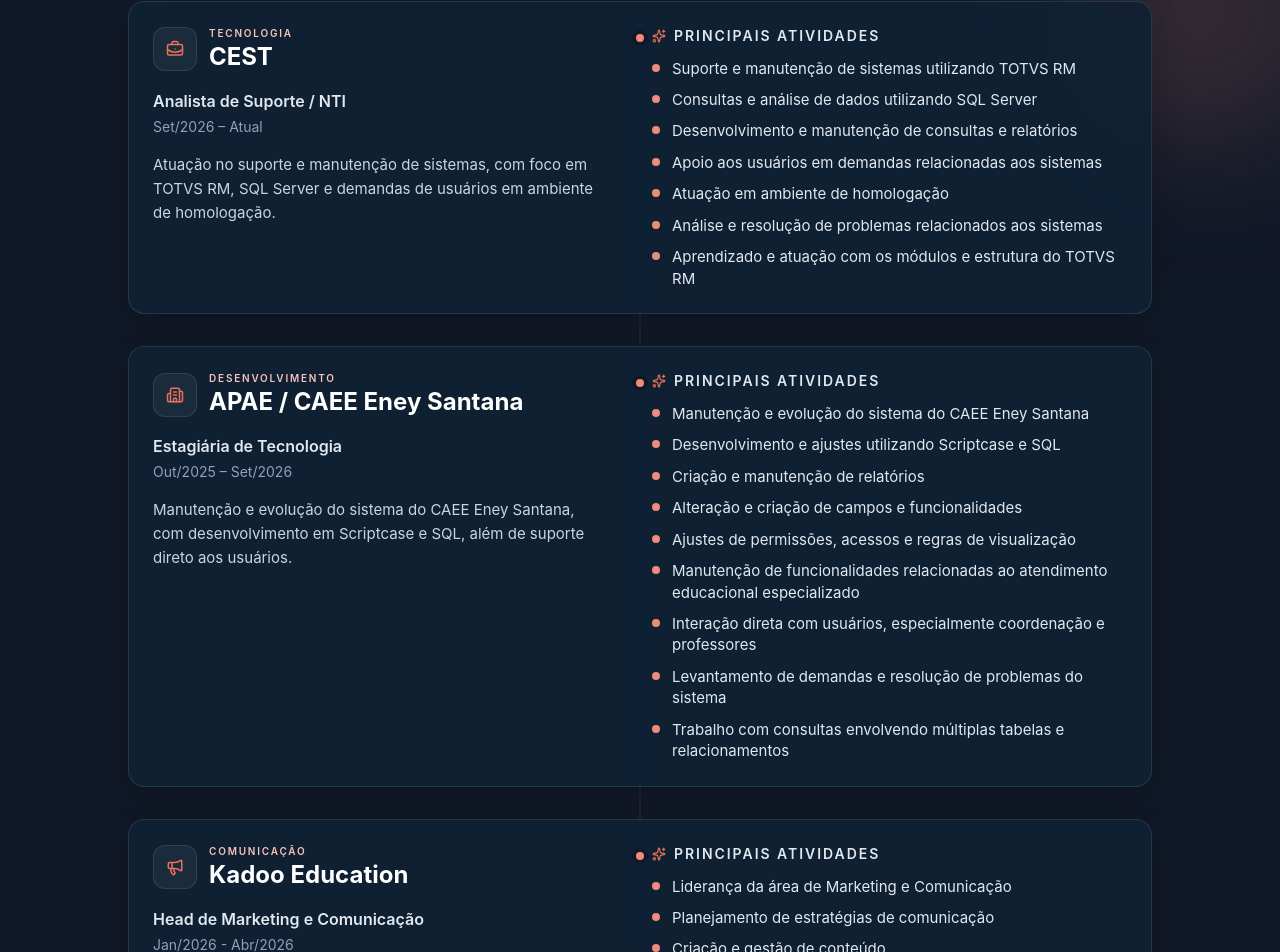
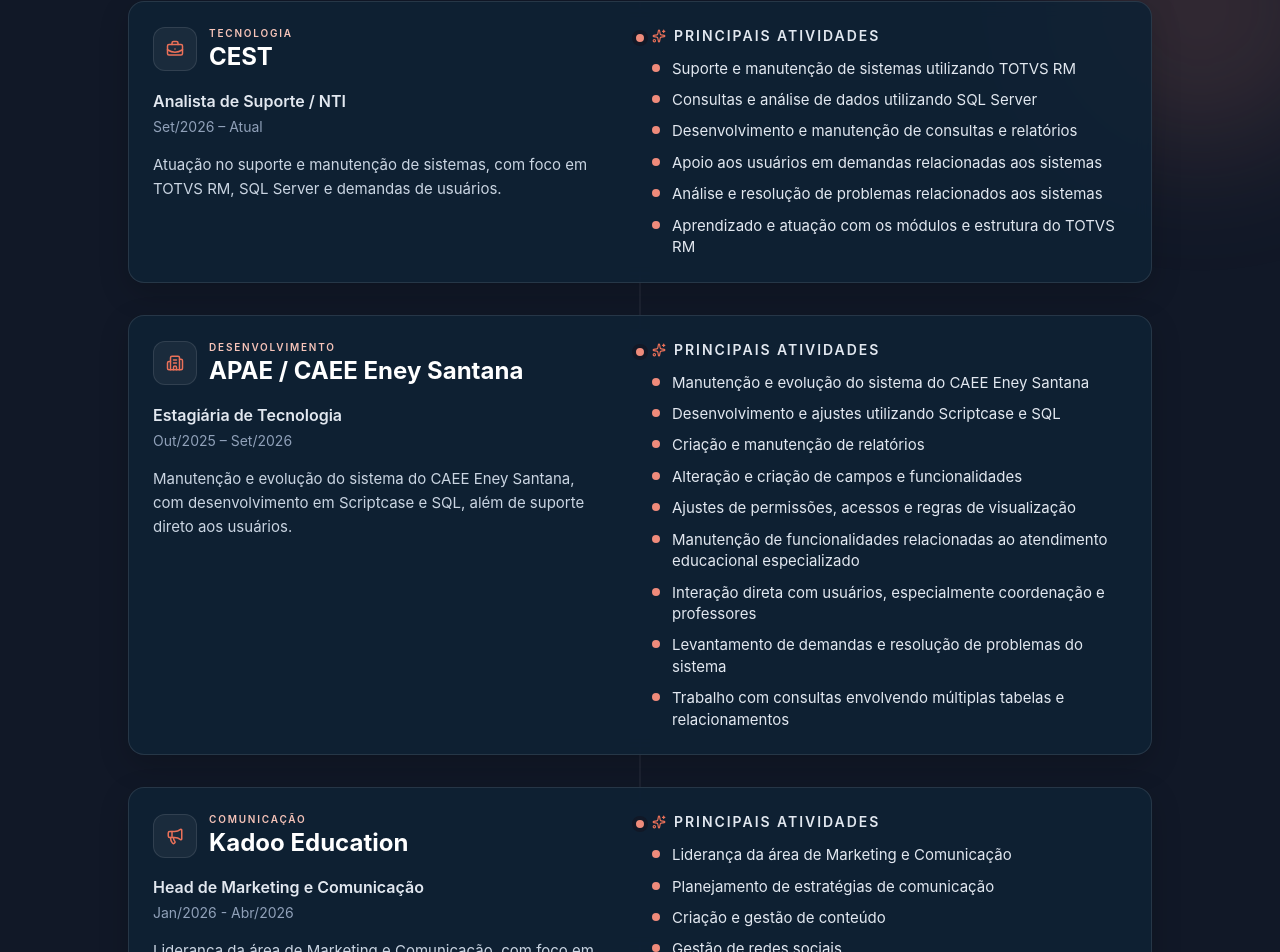
Before and after one commit to Glaucia-Maria/portifolio-pessoal, a React (Vite) app: page / in a window 1280 px wide. Shown: the part 2519-3471 px from the top of the page. Built offline with nearby package versions, Linux system fonts and the light colour scheme.

Commit message:
Edita informações da seção experiências

```diff
--- a/src/components/Experiencias.jsx
+++ b/src/components/Experiencias.jsx
@@ -17,13 +17,12 @@
     tipo: "Tecnologia",
     icon: BriefcaseBusiness,
     descricao:
-      "Atuação no suporte e manutenção de sistemas, com foco em TOTVS RM, SQL Server e demandas de usuários em ambiente de homologação.",
+      "Atuação no suporte e manutenção de sistemas, com foco em TOTVS RM, SQL Server e demandas de usuários.",
     atividades: [
       "Suporte e manutenção de sistemas utilizando TOTVS RM",
       "Consultas e análise de dados utilizando SQL Server",
       "Desenvolvimento e manutenção de consultas e relatórios",
       "Apoio aos usuários em demandas relacionadas aos sistemas",
-      "Atuação em ambiente de homologação",
       "Análise e resolução de problemas relacionados aos sistemas",
       "Aprendizado e atuação com os módulos e estrutura do TOTVS RM",
     ],
```
